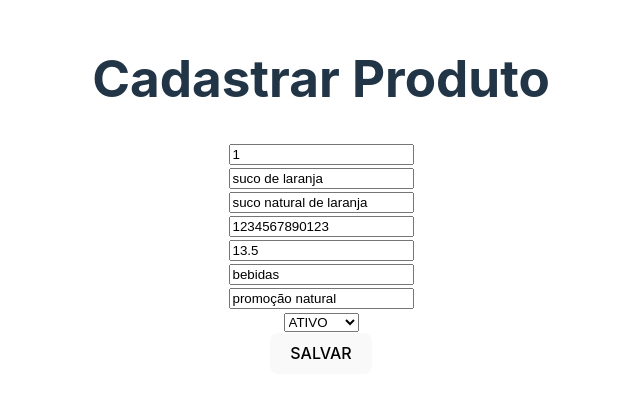
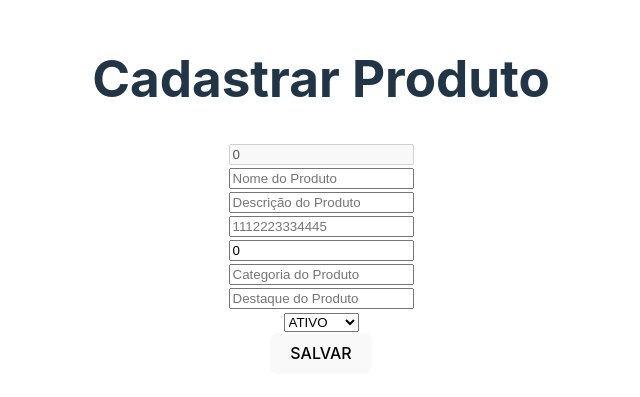
Before and after one commit to victormj7/cadastro-produto-react, a React (Vite) app: page /cadastro in a window 1280 px wide. Shown: the part 205-602 px from the top of the page, without its empty margins (319-959 px from the left). Built offline with nearby package versions, Linux system fonts and the light colour scheme.

Commit message:
adicionados placeholders

```diff
--- a/src/pages/Cadastro.jsx
+++ b/src/pages/Cadastro.jsx
@@ -25,14 +25,14 @@ const Cadastro = () => {
         <h1>Cadastrar Produto</h1>
         <Formik
             initialValues={{
-                id: 1,
-                nome: 'suco de laranja',
-                descricao: 'suco natural de laranja',
-                codigoBarras: '1234567890123',
+                id: 0,
+                nome: '',
+                descricao: '',
+                codigoBarras: '',
                 foto: null,
-                preco: 13.5,
-                categoria: 'bebidas',
-                destaque: 'promoção natural',
+                preco: 0.0,
+                categoria: '',
+                destaque: '',
                 statusProd: 'ATIVO'
             }}
             onSubmit={(values, actions) => {
@@ -62,7 +62,9 @@ const Cadastro = () => {
                             onChange={props.handleChange}
                             onBlur={props.handleBlur}
                             value={props.values.id}
+                            placeholder='0'
                             name="id"
+                            disabled
                         />
                         {props.errors.id && <div id="feedback">{props.errors.id}</div>}
                     </div>
@@ -73,6 +75,7 @@ const Cadastro = () => {
                             onChange={props.handleChange}
                             onBlur={props.handleBlur}
                             value={props.values.nome}
+                            placeholder="Nome do Produto"
                             name="nome"
                         />
                         {props.errors.nome && <div id="feedback">{props.errors.nome}</div>}
@@ -85,6 +88,7 @@ const Cadastro = () => {
                             onBlur={props.handleBlur}
                             value={props.values.descricao}
                             name="descricao"
+                            placeholder="Descrição do Produto"
                         />
                         {props.errors.descricao && <div id="feedback">{props.errors.descricao}</div>}
                     </div>
@@ -95,6 +99,7 @@ const Cadastro = () => {
                             onBlur={props.handleBlur}
                             value={props.values.codigoBarras}
                             name="codigoBarras"
+                            placeholder="1112223334445"
                         />
                         {props.errors.codigoBarras && <div id="feedback">{props.errors.codigoBarras}</div>}
                     </div>
@@ -105,6 +110,7 @@ const Cadastro = () => {
                             onBlur={props.handleBlur}
                             value={props.values.foto}
                             name="foto"
+                            placeholder="Foto do Produto"
                             hidden
                         />
                         {props.errors.foto && <div id="feedback">{props.errors.foto}</div>}
@@ -116,6 +122,7 @@ const Cadastro = () => {
                             onBlur={props.handleBlur}
                             value={props.values.preco}
                             name="preco"
+                            placeholder="0.0"
                         />
                         {props.errors.preco && <div id="feedback">{props.errors.preco}</div>}
                     </div>
@@ -126,6 +133,7 @@ const Cadastro = () => {
                             onBlur={props.handleBlur}
                             value={props.values.categoria}
                             name="categoria"
+                            placeholder="Categoria do Produto"
                         />
                         {props.errors.categoria && <div id="feedback">{props.errors.categoria}</div>}
                     </div>
@@ -136,6 +144,7 @@ const Cadastro = () => {
                             onBlur={props.handleBlur}
                             value={props.values.destaque}
                             name="destaque"
+                            placeholder="Destaque do Produto"
                         />
                         {props.errors.destaque && <div id="feedback">{props.errors.destaque}</div>}
                     </div>
```
